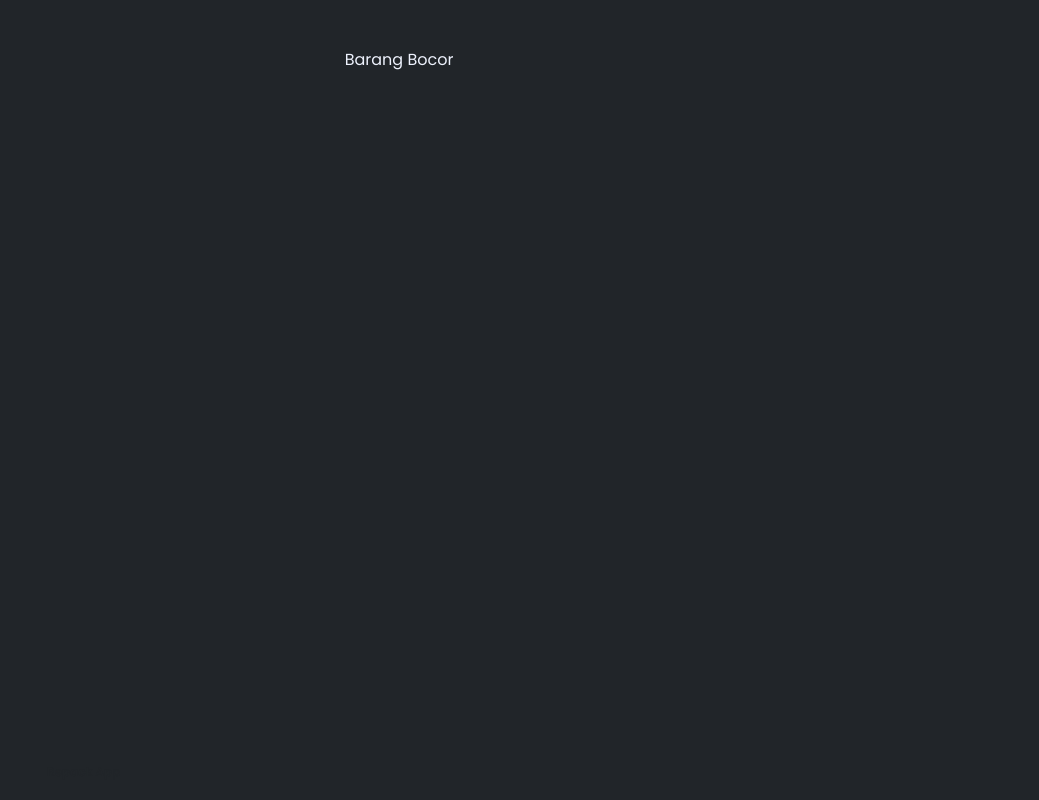
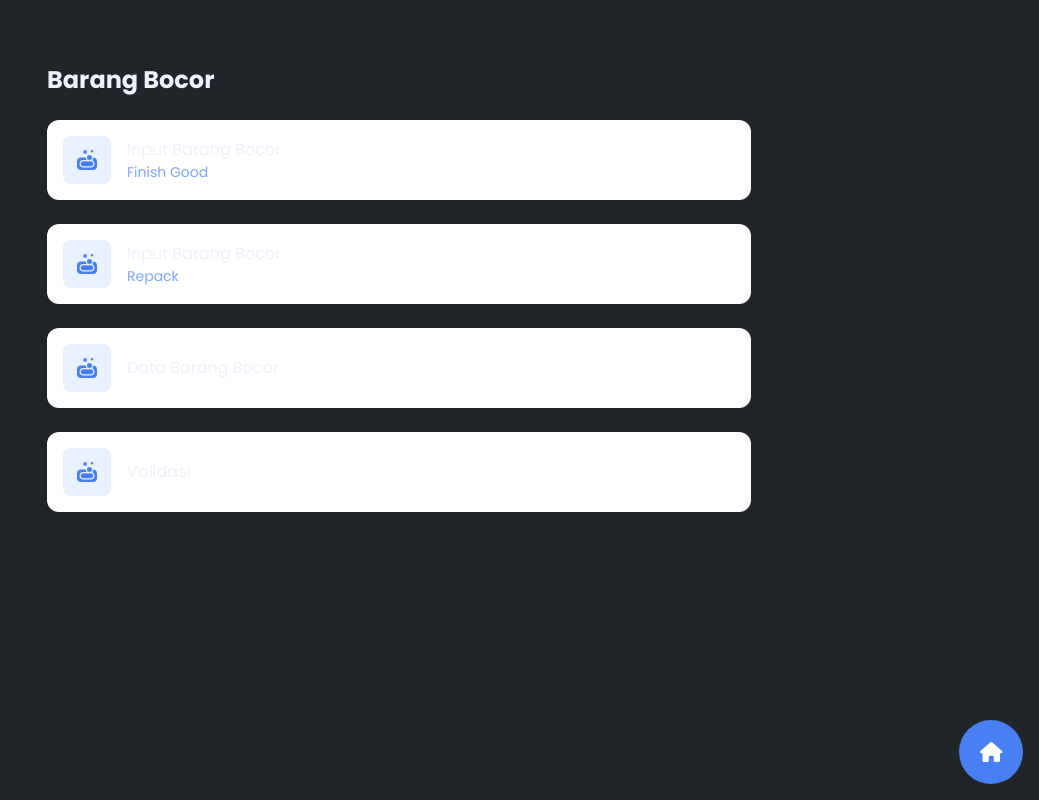
Before and after one commit to AufaIrfan/mech-app, a Next.js app: page /pages/barang-bocor in a window 1280 px wide. Shown: the whole page, without its empty margins (241-1280 px from the left). Built offline with nearby package versions, Linux system fonts and the light colour scheme.

Commit message:
Add submenu

```diff
--- /dev/null
+++ b/src/app/components/HomeButton.js
@@ -0,0 +1,14 @@
+import { faHome } from "@fortawesome/free-solid-svg-icons";
+import { FontAwesomeIcon } from "@fortawesome/react-fontawesome";
+import Link from "next/link";
+
+export default function HomeButton() {
+  return (
+    <Link
+      href="/"
+      className="fixed bottom-0 right-0 bg-blue hover:bg-blue-hover rounded-full mb-4 mr-4 w-[4em] h-[4em] flex items-center justify-center"
+    >
+      <FontAwesomeIcon icon={faHome} className="text-white text-xl" />
+    </Link>
+  );
+}
--- a/src/app/components/MenuButton.js
+++ b/src/app/components/MenuButton.js
@@ -3,7 +3,7 @@ import Link from "next/link";
 const MenuButton = ({ icon, title, to, onClick }) => {
   return (
     <Link
-      href="/pages/barang-bocor"
+      href={to}
       className="group menu-item col-auto rounded-xl p-5 bg-white hover:bg-blue duration-200"
     >
       <FontAwesomeIcon
--- /dev/null
+++ b/src/app/components/SubmenuButton.js
@@ -0,0 +1,19 @@
+import { FontAwesomeIcon } from "@fortawesome/react-fontawesome";
+
+export default function SubmenuButton({ icon, title, subtitle, onClick }) {
+  return (
+    <button className="group flex flex-row w-full gap-4 mb-4 lg:mb-6 bg-white hover:bg-blue rounded-xl p-4 items-center shadow-sm duration-200">
+      <div className="flex w-[3em] h-[3em] rounded-lg bg-slate justify-center items-center">
+        <FontAwesomeIcon icon={icon} className="text-blue text-xl" />
+      </div>
+      <div>
+        <p className="text-left group-hover:text-white">{title}</p>
+        {subtitle && (
+          <p className="text-sm text-left text-blue/70 group-hover:text-white">
+            {subtitle}
+          </p>
+        )}
+      </div>
+    </button>
+  );
+}
--- a/src/app/globals.css
+++ b/src/app/globals.css
@@ -25,6 +25,6 @@ body {
     text-wrap: balance;
   }
   .main-container {
-    @apply container mx-auto max-w-[50rem] flex min-h-[95vh] flex-col gap-8 items-center justify-start p-6 lg:p-12;
+    @apply container mx-auto max-w-[50rem] flex min-h-[95vh] flex-col items-center p-6 lg:p-12;
   }
 }
--- /dev/null
+++ b/src/app/not-found.js
@@ -0,0 +1,16 @@
+import Link from "next/link";
+
+export default function NotFound() {
+  return (
+    <div className="main-container justify-center gap-3">
+      <h2 className="text-2xl font-bold">Not Found</h2>
+      <p>Halaman ini belum tersedia</p>
+      <Link
+        href="/"
+        className="text-white bg-blue hover:bg-blue-hover px-6 py-2 rounded-xl mt-4"
+      >
+        Back to home
+      </Link>
+    </div>
+  );
+}
--- a/src/app/page.js
+++ b/src/app/page.js
@@ -7,7 +7,6 @@ import {
   faChartSimple,
   faScissors,
   faSoap,
-  faSquare,
   faSquarePollHorizontal,
   faTable,
   faViruses,
@@ -16,7 +15,7 @@ import {
 export default function Home() {
   return (
     <main className="main-container">
-      <div className="header-content flex flex-row gap-1.5 lg:gap-2 items-center justify-center rounded-xl bg-blue min-w-full p-4 py-6 lg:p-10">
+      <div className="header-content flex flex-row gap-1.5 lg:gap-2 items-center justify-center rounded-xl bg-blue min-w-full mb-6 p-4 py-6 lg:p-10">
         <Image
           src={logo}
           alt="Next.js Logo"
@@ -37,14 +36,38 @@ export default function Home() {
       <div className="menu-content w-full">
         <h3 className="text-lg font-bold mb-3">Menu</h3>
         <div className="menu-list grid grid-cols-2 gap-4 lg:gap-6">
-          <MenuButton icon={faSoap} title="Barang Bocor" />
-          <MenuButton icon={faBoxesStacked} title="Hasil Repack" />
-          <MenuButton icon={faScissors} title="Scrapping" />
-          <MenuButton icon={faBoxOpen} title="Packaging" />
-          <MenuButton icon={faSquarePollHorizontal} title="Stock Control" />
-          <MenuButton icon={faViruses} title="Data Quality" />
-          <MenuButton icon={faTable} title="Sheets" />
-          <MenuButton icon={faChartSimple} title="Report" />
+          <MenuButton
+            icon={faSoap}
+            title="Barang Bocor"
+            to="/pages/barang-bocor"
+          />
+          <MenuButton
+            icon={faBoxesStacked}
+            title="Hasil Repack"
+            to="/pages/hasil-repack"
+          />
+          <MenuButton
+            icon={faScissors}
+            title="Scrapping"
+            to="/pages/scrapping"
+          />
+          <MenuButton
+            icon={faBoxOpen}
+            title="Packaging"
+            to="/pages/packaging"
+          />
+          <MenuButton
+            icon={faSquarePollHorizontal}
+            title="Stock Control"
+            to="/pages/stock-control"
+          />
+          <MenuButton
+            icon={faViruses}
+            title="Data Quality"
+            to="/pages/data-quality"
+          />
+          <MenuButton icon={faTable} title="Sheets" to="/pages/sheets" />
+          <MenuButton icon={faChartSimple} title="Report" to="/pages/report" />
         </div>
       </div>
     </main>
--- a/src/app/pages/barang-bocor/page.js
+++ b/src/app/pages/barang-bocor/page.js
@@ -1,3 +1,26 @@
+import HomeButton from "../../components/HomeButton";
+import { faSoap } from "@fortawesome/free-solid-svg-icons";
+import SubmenuButton from "../../components/SubmenuButton";
+
 export default function Page() {
-  return <div className="main-container">Barang Bocor</div>;
+  return (
+    <div className="main-container">
+      <HomeButton />
+      <div className="text-left w-full py-4">
+        <h2 className="text-2xl font-bold mb-6">Barang Bocor</h2>
+        <SubmenuButton
+          icon={faSoap}
+          title="Input Barang Bocor"
+          subtitle="Finish Good"
+        />
+        <SubmenuButton
+          icon={faSoap}
+          title="Input Barang Bocor"
+          subtitle="Repack"
+        />
+        <SubmenuButton icon={faSoap} title="Data Barang Bocor" />
+        <SubmenuButton icon={faSoap} title="Validasi" />
+      </div>
+    </div>
+  );
 }
--- /dev/null
+++ b/src/app/pages/hasil-repack/page.js
@@ -0,0 +1,17 @@
+import HomeButton from "../../components/HomeButton";
+import { faBoxesStacked } from "@fortawesome/free-solid-svg-icons";
+import SubmenuButton from "../../components/SubmenuButton";
+
+export default function Page() {
+  return (
+    <div className="main-container">
+      <HomeButton />
+      <div className="text-left w-full py-4">
+        <h2 className="text-2xl font-bold mb-6">Hasil Repack</h2>
+        <SubmenuButton icon={faBoxesStacked} title="Input Hasil Repack" />
+        <SubmenuButton icon={faBoxesStacked} title="Data Hasil Repack" />
+        <SubmenuButton icon={faBoxesStacked} title="Laporan Hasil Repack" />
+      </div>
+    </div>
+  );
+}
--- /dev/null
+++ b/src/app/pages/sheets/page.js
@@ -0,0 +1,17 @@
+import HomeButton from "../../components/HomeButton";
+import { faTable } from "@fortawesome/free-solid-svg-icons";
+import SubmenuButton from "../../components/SubmenuButton";
+
+export default function Page() {
+  return (
+    <div className="main-container">
+      <HomeButton />
+      <div className="text-left w-full py-4">
+        <h2 className="text-2xl font-bold mb-6">Sheets</h2>
+        <SubmenuButton icon={faTable} title="Data Barang Bocor" />
+        <SubmenuButton icon={faTable} title="Data Hasil Repack" />
+        <SubmenuButton icon={faTable} title="Laporan Hasil Repack" />
+      </div>
+    </div>
+  );
+}
```
